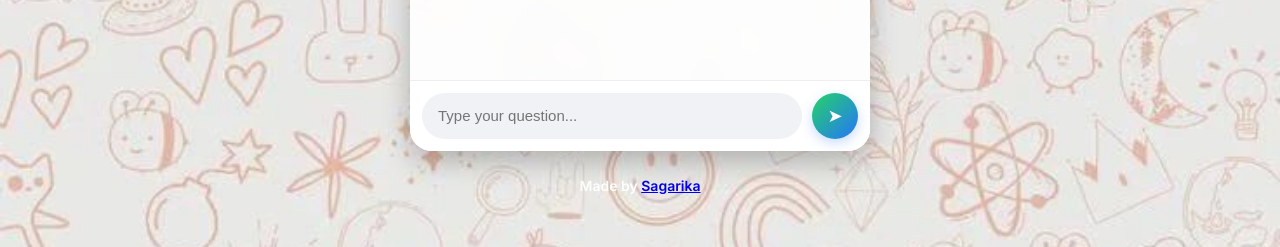
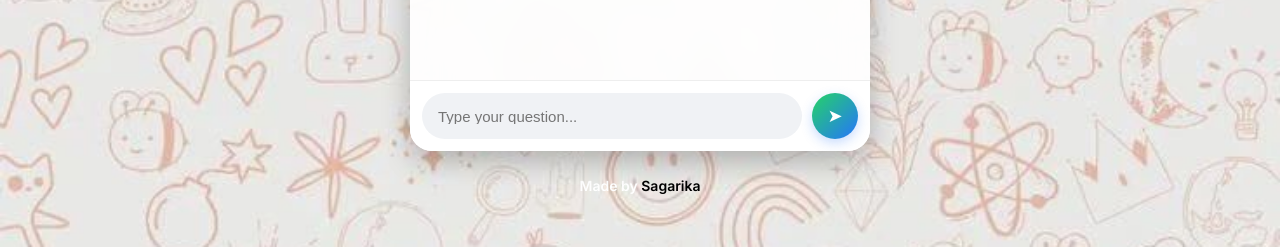
Before and after one commit to ksanika3/Chatbot-for-Customer-Service, a Flask app: page / in a window 1280 px wide. Shown: the part 553-800 px from the top of the page. Run offline with Flask 3, Linux system fonts and the light colour scheme.

Commit message:
Update style.css

```diff
--- a/static/style.css
+++ b/static/style.css
@@ -243,6 +243,16 @@ body {
   margin-bottom: 6px;
 }
 
+  .github-link {
+    color: black;          /* Makes the text black */
+    font-weight: bold;      /* Makes it bold */
+    text-decoration: none;  /* Removes underline */
+  }
+
+  .github-link:hover {
+    text-decoration: underline; /* Optional: underline on hover */
+  }
+
 /* Responsive */
 @media (max-width: 600px) {
   .chat-container {
```
